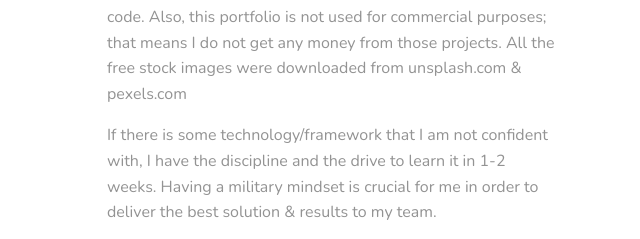
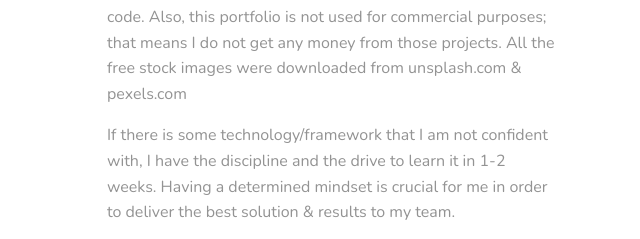
Before and after one commit to andrei-iacobescu/Portfolio, a plain HTML site: page index.html in a window 1280 px wide. Shown: the part 1650-1889 px from the top of the page, 640-1280 px from the left. Drawn offline with nearby package versions, Linux system fonts and the light colour scheme.

Commit message:
first commit

```diff
--- a/index.html
+++ b/index.html
@@ -67,7 +67,7 @@
                     <h2>My Bio</h2>
                     <p>I am a hardworking and ambitious individual with a great passion for accomplishing tasks. I have good organizational skills, solid critical thinking and a relentless mindset. Being a self-motivated and problem-solving oriented person allows me to focus on the task at hand while making sure that I can deliver the best solution available to my team. I am seeking a position in which I can put into practice my knowledge, skills and abilities.</p>
                     <p>My Portfolio is made from scratch, coded manually (excluding libraries and frameworks, of course). That means that I have not imported/downloaded any template. I got the design from ColorLib, and did what I saw there. A front-end is not a designer, but a developer who implements a design through code. Also, this portfolio is not used for commercial purposes; that means I do not get any money from those projects. All the free stock images were downloaded from unsplash.com & pexels.com </p>
-                    <p>If there is some technology/framework that I am not confident with, I have the discipline and the drive to learn it in 1-2 weeks. Having a military mindset is crucial for me in order to deliver the best solution & results to my team.</p>
+                    <p>If there is some technology/framework that I am not confident with, I have the discipline and the drive to learn it in 1-2 weeks. Having a determined mindset is crucial for me in order to deliver the best solution & results to my team.</p>
 
                     <div class="bar-container">
                         <div class="bars">
```
